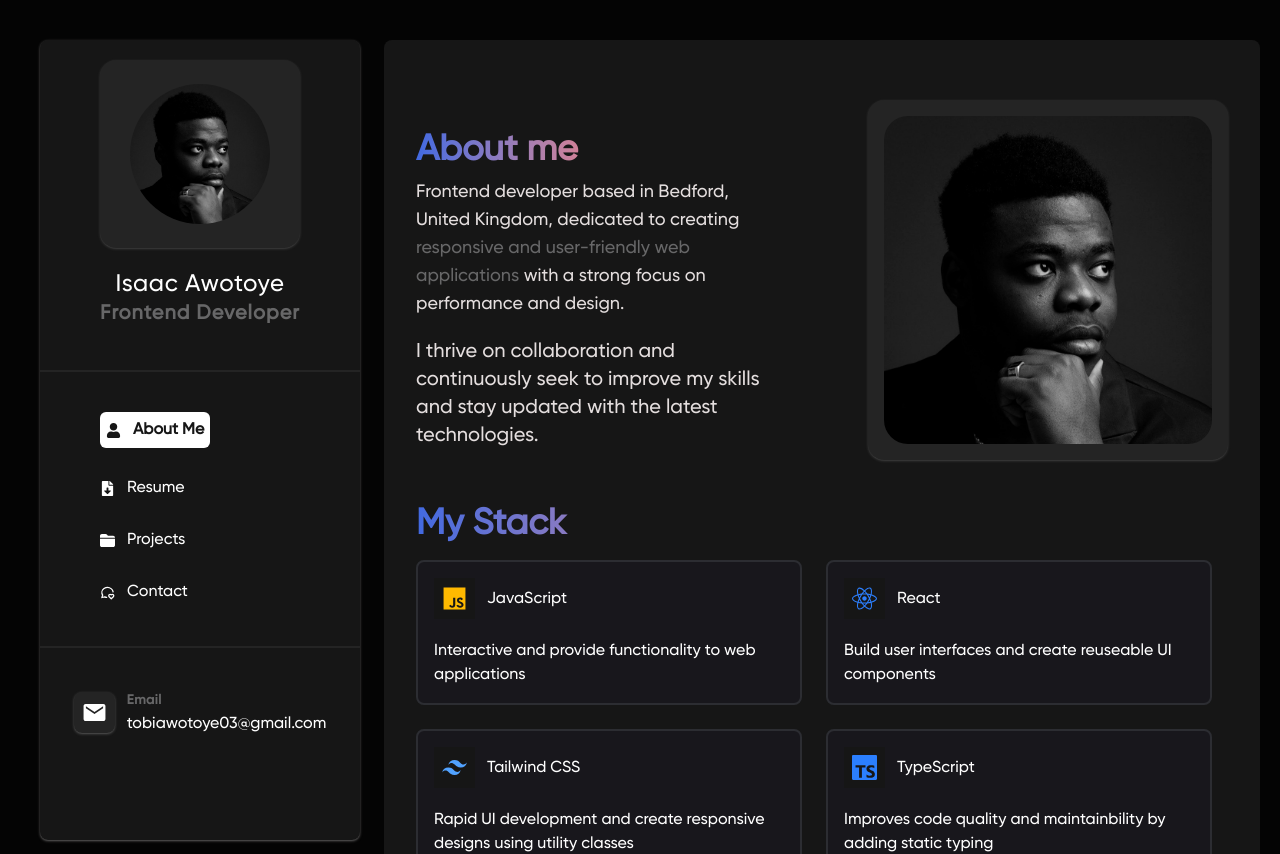
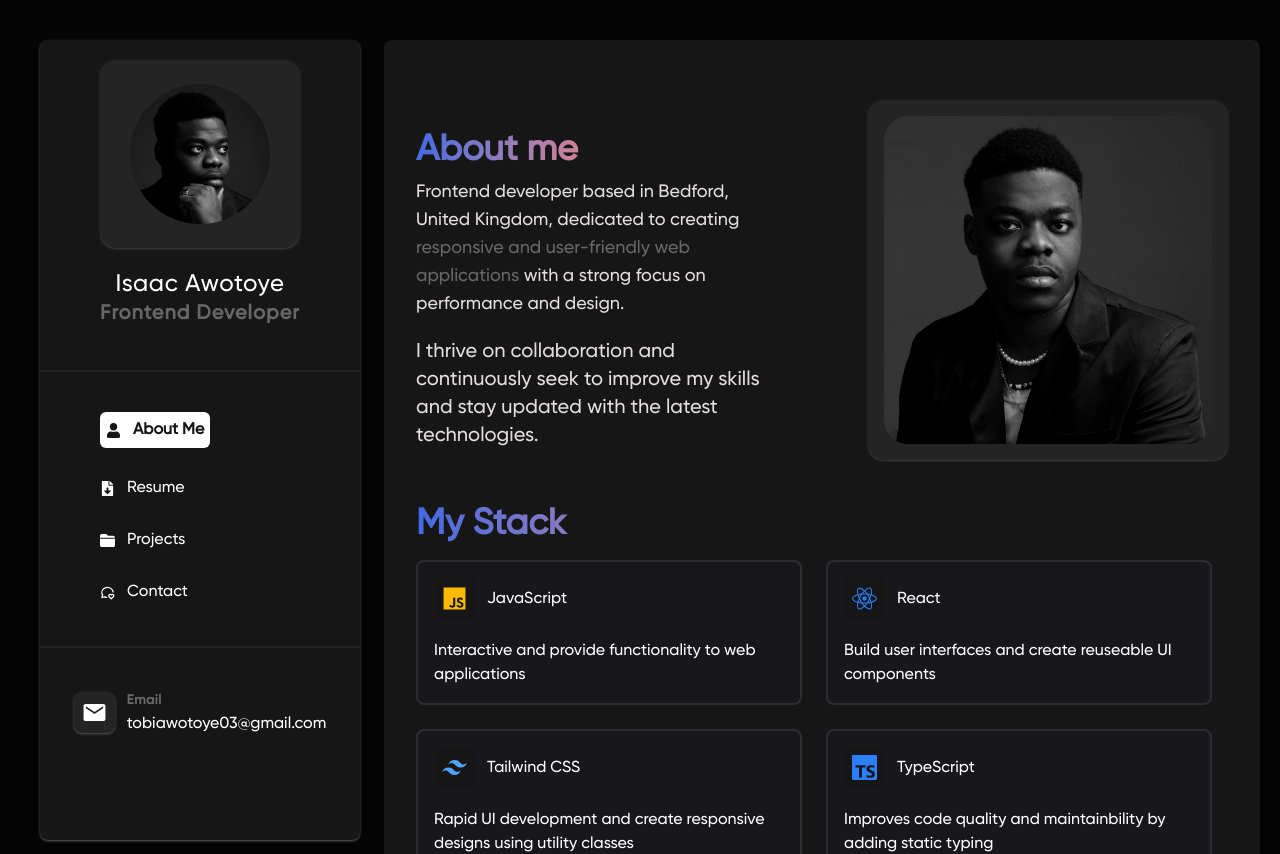
Before and after one commit to Creative-mindset21/my-portfolio-new, a React (Vite) app: page / in a window 1280 px wide. Shown: the top 854 px of the page. Built offline with nearby package versions, Linux system fonts and the light colour scheme.

Commit message:
updated my about img

```diff
--- a/src/components/About.jsx
+++ b/src/components/About.jsx
@@ -1,4 +1,4 @@
-import myImg from "../assets/my-img.jpg";
+import aboutImg from "../assets/about-img.jpg";
 import Experience from "./Experience";
 import Stack from "./Stack";
 
@@ -26,9 +26,9 @@ const About = () => {
 
         <figure className="navImg w-60 h-60 xl:w-90 xl:h-90 p-4 -order-1 xl:order-1 mx-0 mt-0">
           <img
-            src={myImg}
+            src={aboutImg}
             alt="my image"
-            className="w-full h-[auto] object-top rounded-3xl"
+            className="w-full h-[auto]  rounded-3xl"
           />
         </figure>
       </div>
```
Also changed, not shown: src/assets/about-img.jpg (added).
